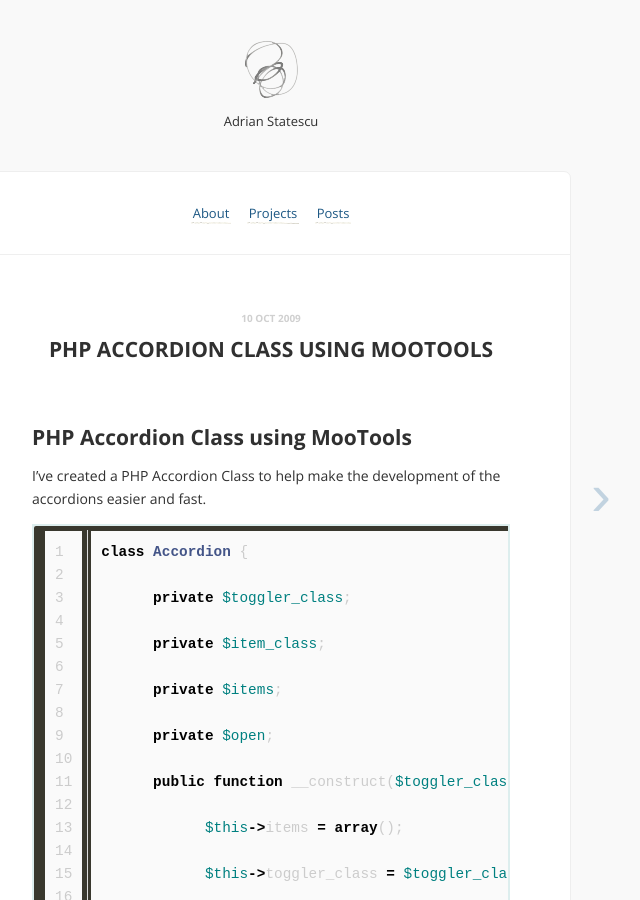
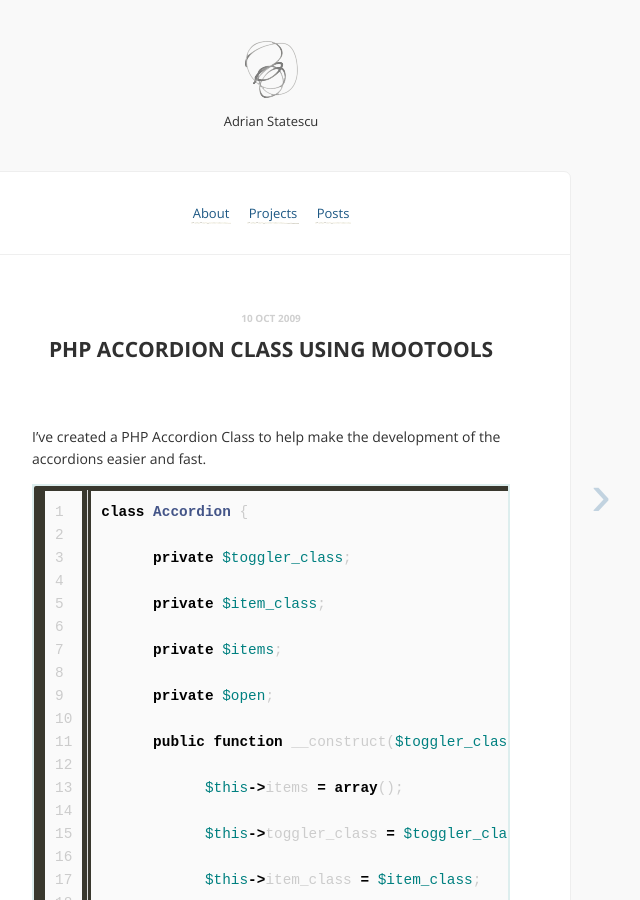
Before and after one commit to thinkphp/thinkphp.herokuapp.com, a Jekyll site: the page built from _posts/2009-10-10-PHP-Accordion-class-using-MooTools.md, in a window 1280 px wide and 900 px high. Shown: the whole window, without its empty margins (369-1009 px from the left). Built offline with Jekyll 4.4.1, drawn with Linux system fonts in a browser that asks for light colours; comment, search, counter and statistics services are not loaded.

Commit message:
Update 2009-10-10-PHP-Accordion-class-using-MooTools.md

```diff
--- a/_posts/2009-10-10-PHP-Accordion-class-using-MooTools.md
+++ b/_posts/2009-10-10-PHP-Accordion-class-using-MooTools.md
@@ -3,9 +3,6 @@ layout: post
 disqus: y
 title: PHP Accordion Class using MooTools
 ---
-
-PHP Accordion Class using MooTools
-----------------------------------
 
 I've created a PHP Accordion Class to help make the development of the accordions easier and fast.
 
```
